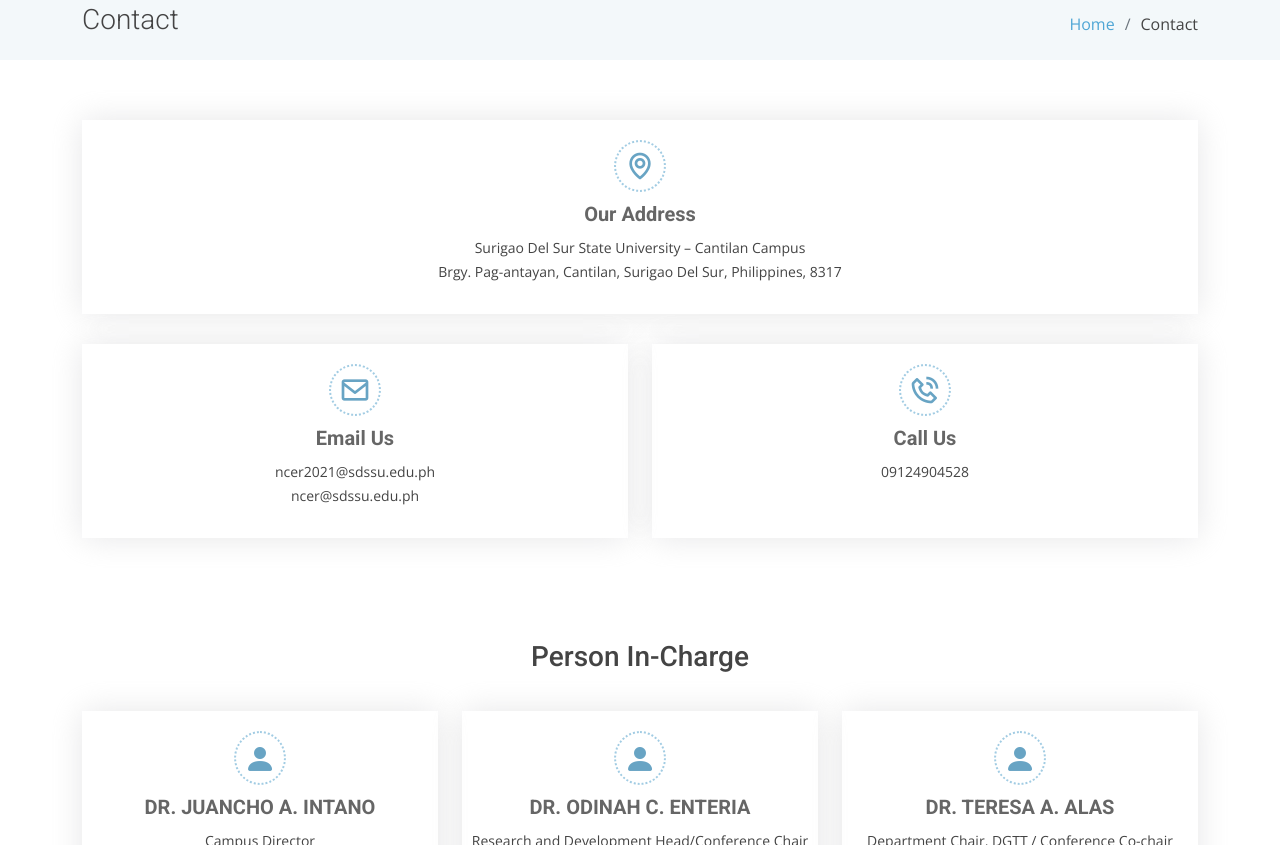
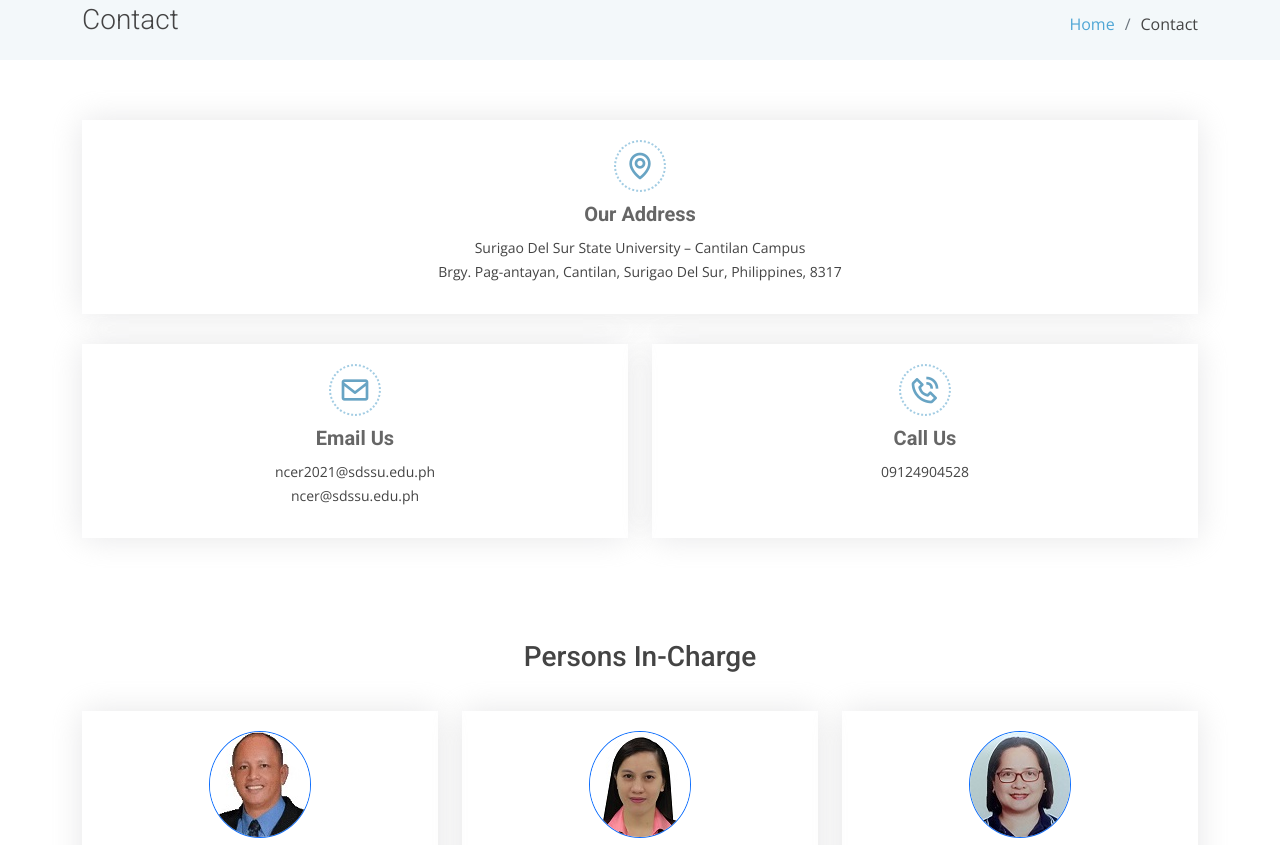
Before and after one commit to platomi/nemsu-ncer, a plain HTML site: page contact.html in a window 1280 px wide. Shown: the part 92-937 px from the top of the page. Drawn offline with nearby package versions, Linux system fonts and the light colour scheme.

Commit message:
hello world

```diff
--- a/contact.html
+++ b/contact.html
@@ -56,24 +56,6 @@
           <li><a class="" href="fees.html">Fees</a></li>
 
 
-
-          <!-- <li class="dropdown"><a href="#"><span>Drop Down</span> <i class="bi bi-chevron-down"></i></a>
-            <ul>
-              <li><a href="#">Drop Down 1</a></li>
-              <li class="dropdown"><a href="#"><span>Deep Drop Down</span> <i class="bi bi-chevron-right"></i></a>
-                <ul>
-                  <li><a href="#">Deep Drop Down 1</a></li>
-                  <li><a href="#">Deep Drop Down 2</a></li>
-                  <li><a href="#">Deep Drop Down 3</a></li>
-                  <li><a href="#">Deep Drop Down 4</a></li>
-                  <li><a href="#">Deep Drop Down 5</a></li>
-                </ul>
-              </li>
-              <li><a href="#">Drop Down 2</a></li>
-              <li><a href="#">Drop Down 3</a></li>
-              <li><a href="#">Drop Down 4</a></li>
-            </ul>
-          </li> -->
               </ul>
         <i class="bi bi-list mobile-nav-toggle"></i>
       </nav><!-- .navbar -->
@@ -151,13 +133,13 @@
 <br><br>
   <!-- persons   -->
   <div class="section-title" data-aos="fade-up">
-          <h3>Person In-Charge</3>
+          <h3>Persons In-Charge</3>
         </div>
 
         <div class="row">
         <div class="col-md-4" data-aos="fade-up">
                 <div class="info-box">
-                  <i class="bx bi-person-fill"></i>
+                  <img src="./assets/img/incharge/juancho.jpg" class="rounded-circle mx-auto d-block border border-primary">
                   <h3>DR. JUANCHO A. INTANO</h3>
                   <p>Campus Director</p>
                   <p>Surigao Del Sur State University – Cantilan Campus</p>
@@ -168,7 +150,7 @@
 
               <div class="col-md-4" data-aos="fade-up">
                 <div class="info-box">
-                <i class="bx bi-person-fill"></i>
+                  <img src="./assets/img/incharge/odinah.jpg" class="rounded-circle mx-auto d-block border border-primary">
                   <h3>DR. ODINAH C. ENTERIA</h3>
                   <p>Research and Development Head/Conference Chair</p>
                   <p>Surigao Del Sur State University – Cantilan Campus</p>
@@ -179,7 +161,7 @@
 
               <div class="col-md-4" data-aos="fade-up">
                 <div class="info-box">
-                <i class="bx bi-person-fill"></i>
+                  <img src="./assets/img/incharge/teresa.jpg" class="rounded-circle mx-auto d-block border border-primary">
                   <h3>DR. TERESA A. ALAS</h3>
                   <p>Department Chair, DGTT / Conference Co-chair</p>
                   <p>Surigao Del Sur State University- Cantilan Campus </p>
@@ -238,69 +220,11 @@
       </div>
     </div>
 
-    <!-- <div class="footer-top">
-      <div class="container">
-        <div class="row">
-
-          <div class="col-lg-3 col-md-6 footer-links">
-            <h4>Useful Links</h4>
-            <ul>
-              <li><i class="bx bx-chevron-right"></i> <a href="#">Home</a></li>
-              <li><i class="bx bx-chevron-right"></i> <a href="#">About us</a></li>
-              <li><i class="bx bx-chevron-right"></i> <a href="#">Services</a></li>
-              <li><i class="bx bx-chevron-right"></i> <a href="#">Terms of service</a></li>
-              <li><i class="bx bx-chevron-right"></i> <a href="#">Privacy policy</a></li>
-            </ul>
-          </div>
-
-          <div class="col-lg-3 col-md-6 footer-links">
-            <h4>Our Services</h4>
-            <ul>
-              <li><i class="bx bx-chevron-right"></i> <a href="#">Web Design</a></li>
-              <li><i class="bx bx-chevron-right"></i> <a href="#">Web Development</a></li>
-              <li><i class="bx bx-chevron-right"></i> <a href="#">Product Management</a></li>
-              <li><i class="bx bx-chevron-right"></i> <a href="#">Marketing</a></li>
-              <li><i class="bx bx-chevron-right"></i> <a href="#">Graphic Design</a></li>
-            </ul>
-          </div>
-
-          <div class="col-lg-3 col-md-6 footer-contact">
-            <h4>Contact Us</h4>
-            <p>
-              A108 Adam Street <br>
-              New York, NY 535022<br>
-              United States <br><br>
-              <strong>Phone:</strong> +1 5589 55488 55<br>
-              <strong>Email:</strong> info@example.com<br>
-            </p>
-
-          </div>
-
-          <div class="col-lg-3 col-md-6 footer-info">
-            <h3>About Moderna</h3>
-            <p>Cras fermentum odio eu feugiat lide par naso tierra. Justo eget nada terra videa magna derita valies darta donna mare fermentum iaculis eu non diam phasellus.</p>
-            <div class="social-links mt-3">
-              <a href="#" class="twitter"><i class="bx bxl-twitter"></i></a>
-              <a href="#" class="facebook"><i class="bx bxl-facebook"></i></a>
-              <a href="#" class="instagram"><i class="bx bxl-instagram"></i></a>
-              <a href="#" class="linkedin"><i class="bx bxl-linkedin"></i></a>
-            </div>
-          </div>
-
-        </div>
-      </div>
-    </div> -->
-
     <div class="container">
       <div class="copyright">
         &copy; Copyright <strong><span>NCER 2021</span></strong>. All Rights Reserved
       </div>
       <div class="credits">
-        <!-- All the links in the footer should remain intact. -->
-        <!-- You can delete the links only if you purchased the pro version. -->
-        <!-- Licensing information: https://bootstrapmade.com/license/ -->
-        <!-- Purchase the pro version with working PHP/AJAX contact form: https://bootstrapmade.com/free-bootstrap-template-corporate-moderna/ -->
-        <!-- Designed by <a href="https://bootstrapmade.com/">BootstrapMade</a> -->
         Developed by <a href="">NEMSU - Cantilan</a>
       </div>
     </div>
```
Also changed, not shown: assets/img/incharge/juancho.jpg (added), assets/img/incharge/odinah.jpg (added), assets/img/incharge/teresa.jpg (added), 1 other file.
